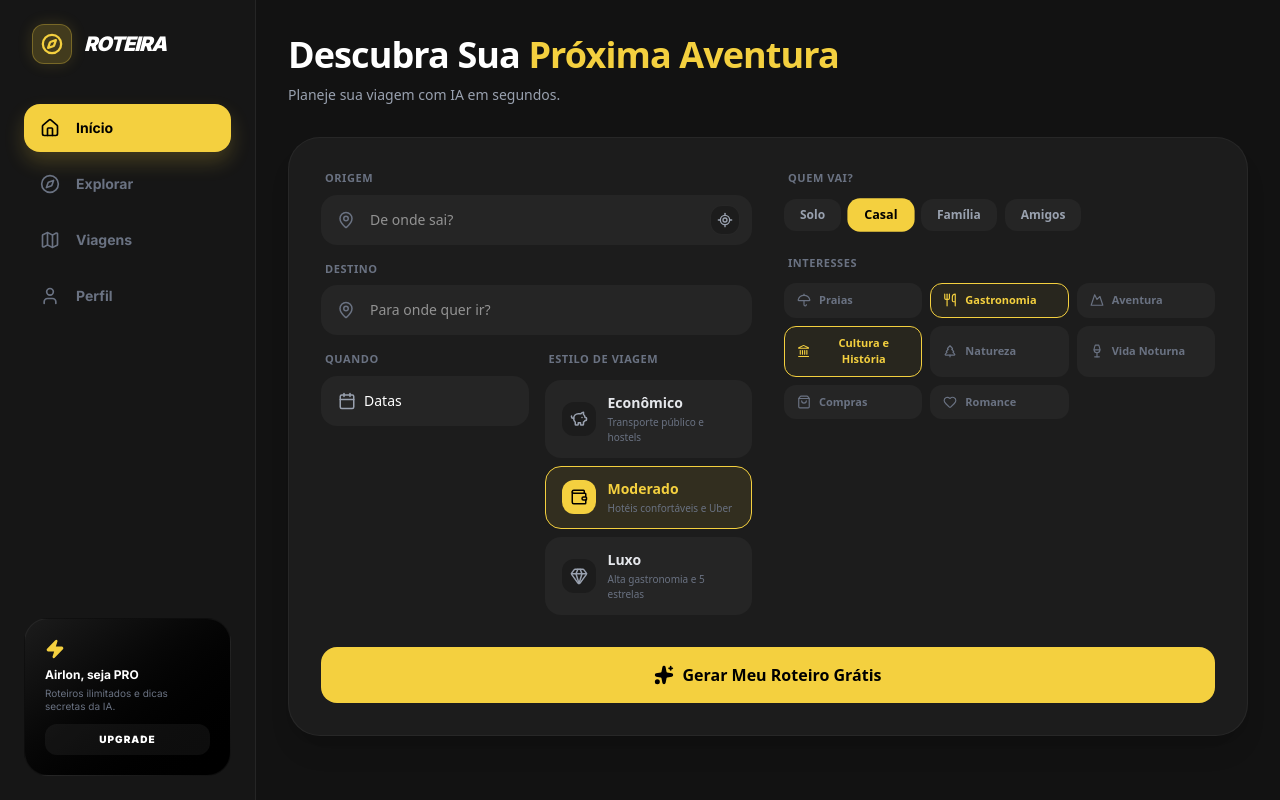
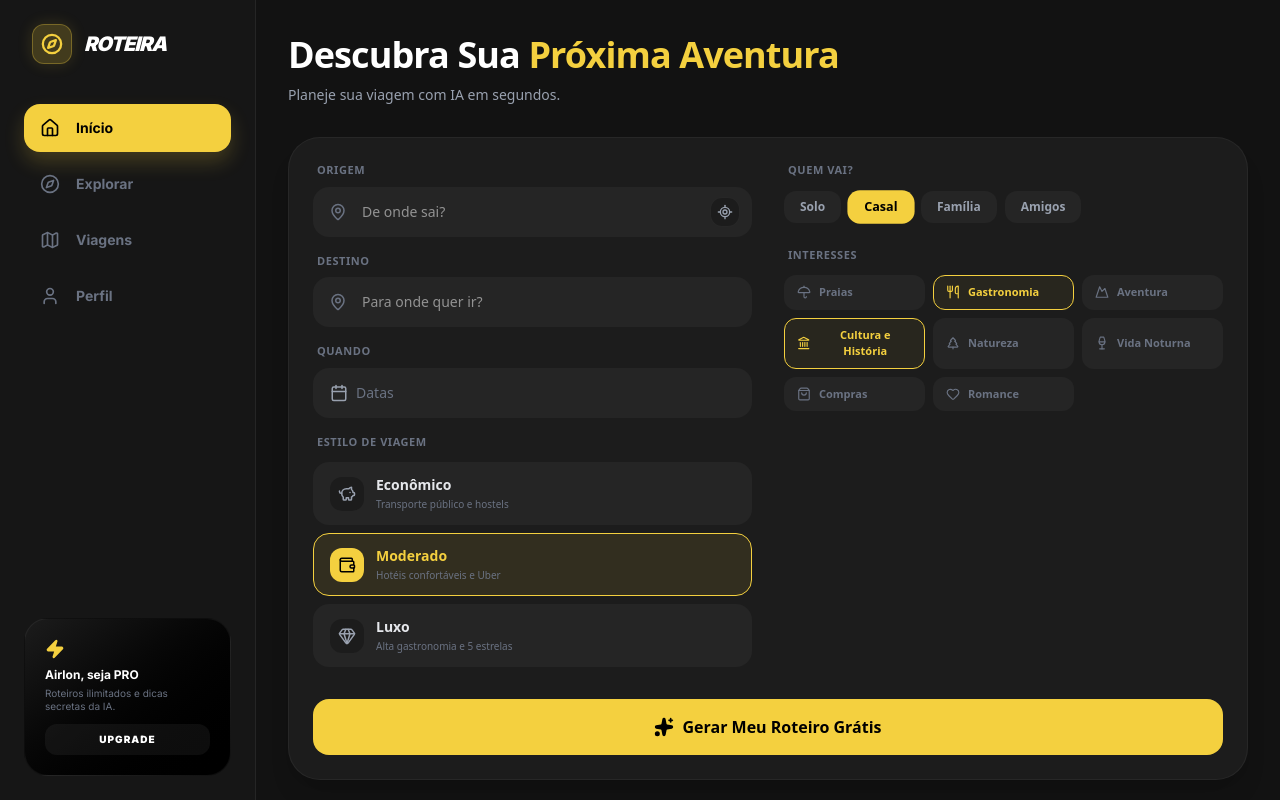
Before and after one commit to airlonfilho/roteira, a Next.js app: page /home in a window 1280 px wide. Built offline with nearby package versions, Linux system fonts and the light colour scheme.

Commit message:
ajusta estilo do formulário na HomeContent e melhora a exibição de datas

```diff
--- a/app/home/page.tsx
+++ b/app/home/page.tsx
@@ -172,7 +172,7 @@ function HomeContent() {
                         <p className="text-gray-400 text-xs md:text-sm mt-2">Planeje sua viagem com IA em segundos.</p>
                     </div>
 
-                    <form onSubmit={handleGerarRoteiro} className="bg-[#1C1C1C] rounded-[32px] p-6 md:p-8 shadow-xl border border-white/5">
+                    <form onSubmit={handleGerarRoteiro} className="bg-[#1C1C1C] rounded-[32px] p-6 shadow-xl border border-white/5">
                         <div className="grid grid-cols-1 md:grid-cols-2 gap-8">
 
                             {/* COLUNA ESQUERDA: LOGÍSTICA */}
@@ -191,14 +191,26 @@ function HomeContent() {
                                     value={destino}
                                     onChange={setDestino}
                                 />
-                                <div className="grid grid-cols-2 gap-4">
+                                <div className="grid gap-4">
                                     <div>
-                                        <label className="block text-[11px] uppercase tracking-wider text-gray-500 font-bold mb-2 ml-1">Quando</label>
-                                        <button type="button" onClick={() => setModalDataAberto(true)} className="w-full flex items-center bg-[#252525] rounded-2xl px-4 py-3.5 border border-transparent focus:border-[#F4D03F]">
+                                        <label className="block text-[11px] uppercase tracking-wider text-gray-500 font-bold mb-2 ml-1">
+                                            Quando
+                                        </label>
+                                        <button
+                                            type="button"
+                                            onClick={() => setModalDataAberto(true)}
+                                            className="w-full flex items-center bg-[#252525] rounded-2xl px-4 py-3.5 border border-transparent focus:border-[#F4D03F]"
+                                        >
                                             <Calendar size={18} className="text-gray-400 mr-2 shrink-0" />
-                                            <span className="text-sm truncate">{formatarRangeDatas()}</span>
+                                            {/* A mágica do Tailwind acontece aqui no className dinâmico */}
+                                            <span className={`text-sm truncate ${!dataInicio ? 'text-gray-500' : 'text-white'}`}>
+                                                {formatarRangeDatas()}
+                                            </span>
                                         </button>
                                     </div>
+                                </div>
+
+                                <div>
                                     <BudgetSelect value={orcamento} onChange={setOrcamento} />
                                 </div>
                             </div>
--- a/app/viagens/page.tsx
+++ b/app/viagens/page.tsx
@@ -23,7 +23,7 @@ export default function ViagensPage() {
       {/* HEADER (Oculto no Desktop conforme padrão) */}
       <Header />
 
-      <main className="flex-1 flex pt-12 flex-col md:flex-row gap-8 p-6 pb-24 md:pt-8 max-w-7xl mx-auto w-full">
+      <main className="flex-1 flex pt-12 flex-col md:flex-row gap-8 p-6 pb-24 pt-24 md:pt-8 max-w-7xl mx-auto w-full">
 
         {/* COLUNA ESQUERDA: PRÓXIMA VIAGEM (Destaque) */}
         <section className="flex-1 flex flex-col min-h-0">
```
